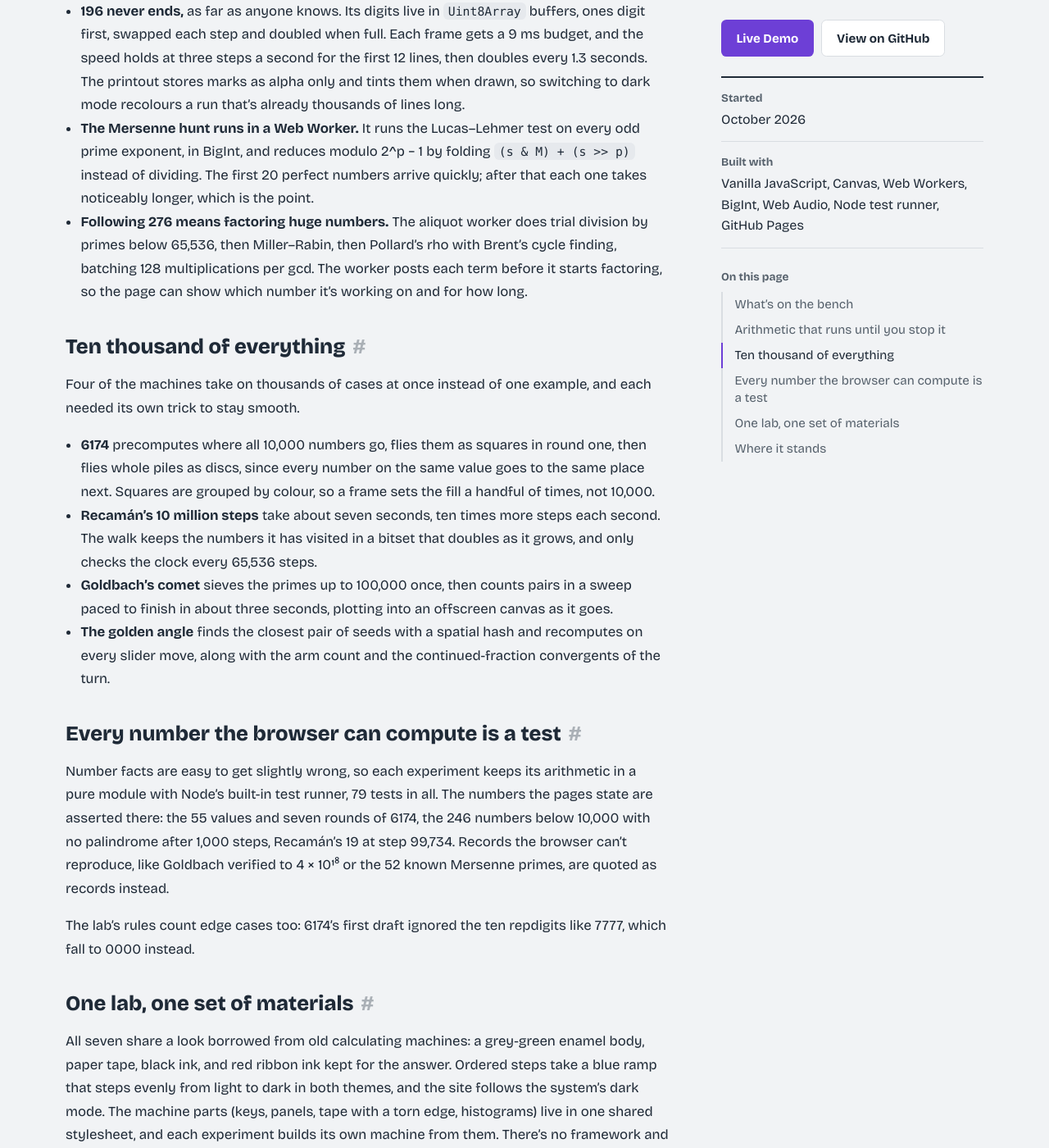
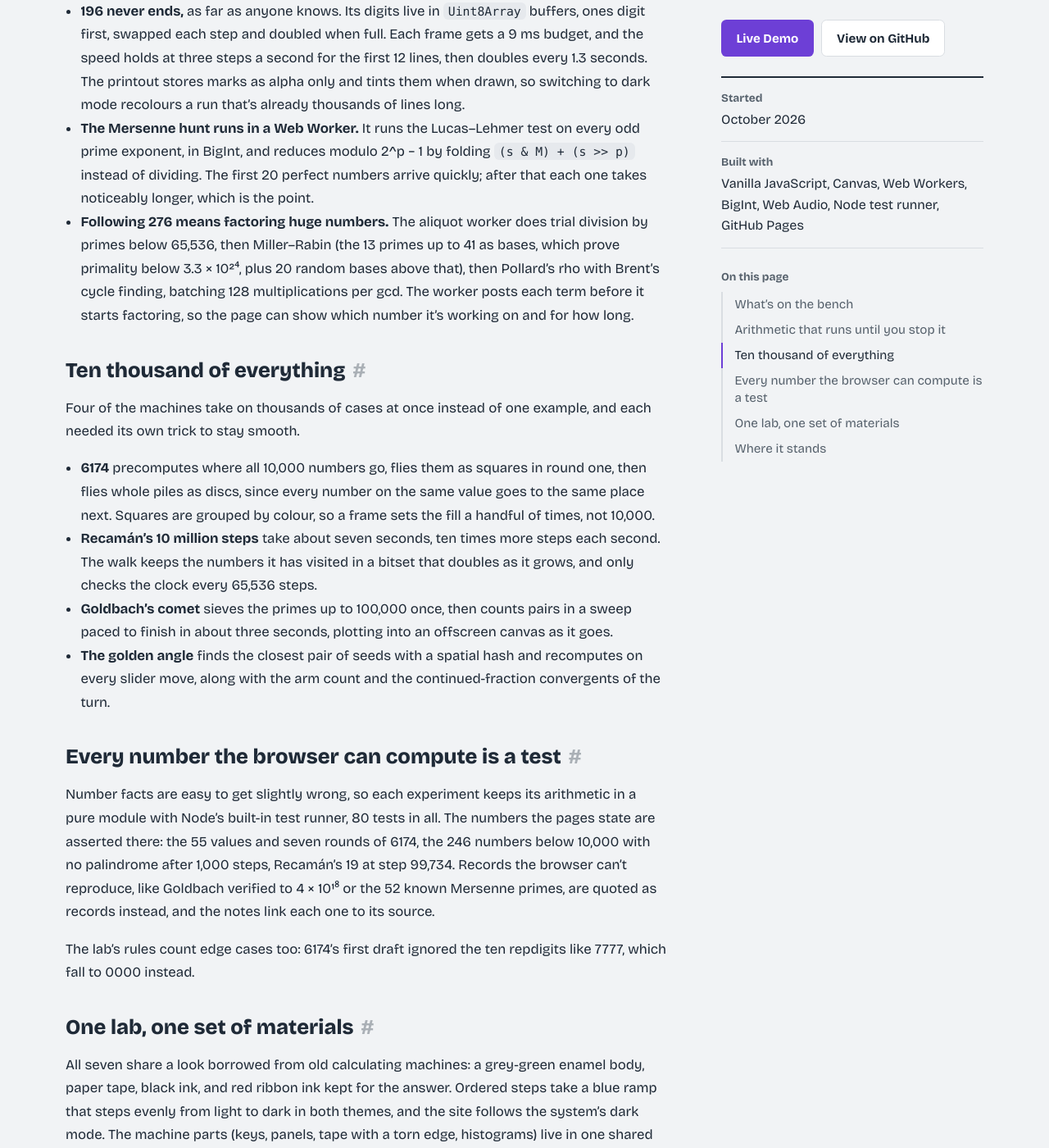
Before and after one commit to zeikar/zeikar.github.io, a Jekyll site: the page built from _projects/number-lab.md, in a window 1280 px wide and 1400 px high, scrolled down 1732 px. Shown: the whole window at 82% size. Built offline with Jekyll 4.4.1, drawn with Linux system fonts in a browser that asks for light colours; some web fonts are replaced.

Commit message:
docs(projects): note number-lab's Miller-Rabin bound, 80 tests, linked records

```diff
--- a/_projects/number-lab.md
+++ b/_projects/number-lab.md
@@ -29,7 +29,7 @@ Three of the machines have no finish line, so they're built to keep going withou
 
 - **196 never ends,** as far as anyone knows. Its digits live in `Uint8Array` buffers, ones digit first, swapped each step and doubled when full. Each frame gets a 9 ms budget, and the speed holds at three steps a second for the first 12 lines, then doubles every 1.3 seconds. The printout stores marks as alpha only and tints them when drawn, so switching to dark mode recolours a run that's already thousands of lines long.
 - **The Mersenne hunt runs in a Web Worker.** It runs the Lucas–Lehmer test on every odd prime exponent, in BigInt, and reduces modulo 2^p − 1 by folding `(s & M) + (s >> p)` instead of dividing. The first 20 perfect numbers arrive quickly; after that each one takes noticeably longer, which is the point.
-- **Following 276 means factoring huge numbers.** The aliquot worker does trial division by primes below 65,536, then Miller–Rabin, then Pollard's rho with Brent's cycle finding, batching 128 multiplications per gcd. The worker posts each term before it starts factoring, so the page can show which number it's working on and for how long.
+- **Following 276 means factoring huge numbers.** The aliquot worker does trial division by primes below 65,536, then Miller–Rabin (the 13 primes up to 41 as bases, which prove primality below 3.3 × 10²⁴, plus 20 random bases above that), then Pollard's rho with Brent's cycle finding, batching 128 multiplications per gcd. The worker posts each term before it starts factoring, so the page can show which number it's working on and for how long.
 
 ## Ten thousand of everything
 
@@ -42,7 +42,7 @@ Four of the machines take on thousands of cases at once instead of one example,
 
 ## Every number the browser can compute is a test
 
-Number facts are easy to get slightly wrong, so each experiment keeps its arithmetic in a pure module with Node's built-in test runner, 79 tests in all. The numbers the pages state are asserted there: the 55 values and seven rounds of 6174, the 246 numbers below 10,000 with no palindrome after 1,000 steps, Recamán's 19 at step 99,734. Records the browser can't reproduce, like Goldbach verified to 4 × 10¹⁸ or the 52 known Mersenne primes, are quoted as records instead.
+Number facts are easy to get slightly wrong, so each experiment keeps its arithmetic in a pure module with Node's built-in test runner, 80 tests in all. The numbers the pages state are asserted there: the 55 values and seven rounds of 6174, the 246 numbers below 10,000 with no palindrome after 1,000 steps, Recamán's 19 at step 99,734. Records the browser can't reproduce, like Goldbach verified to 4 × 10¹⁸ or the 52 known Mersenne primes, are quoted as records instead, and the notes link each one to its source.
 
 The lab's rules count edge cases too: 6174's first draft ignored the ten repdigits like 7777, which fall to 0000 instead.
 
```
